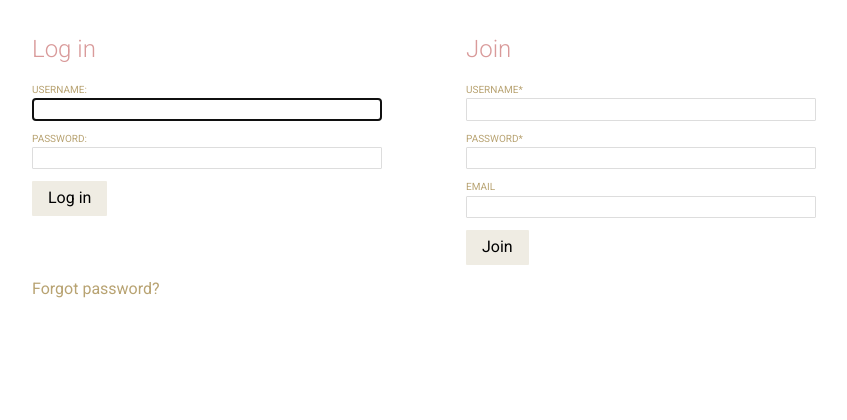
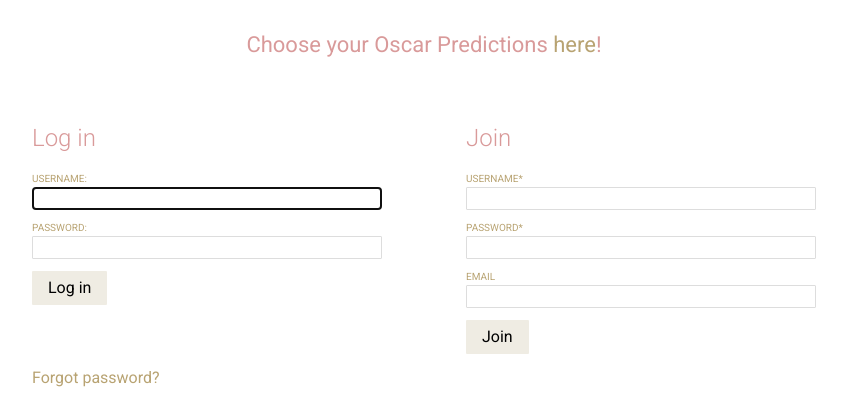
Before and after one commit to sirodoht/oscarator.com, a Django app: page /enter/ in a window 1280 px wide. Shown: the part 212-632 px from the top of the page, without its empty margins (216-1063 px from the left). Run offline with Django 3.2, Linux system fonts and the light colour scheme.

Commit message:
add cta for non voters

```diff
--- a/main/static/styles/main.css
+++ b/main/static/styles/main.css
@@ -477,3 +477,10 @@ textarea {
     color: #d99a9a;
     padding: 8px;
 }
+
+.cta {
+    text-align: center;
+    color: #d99a9a;
+    padding: 32px;
+    font-size: 22px;
+}
--- a/main/templates/main/layout.html
+++ b/main/templates/main/layout.html
@@ -37,6 +37,12 @@
         <div class="header-down"></div>
     </header>
 
+    {% if not request.user.vote_set.all %}
+    <div class="cta">
+        Choose your Oscar Predictions <a href="{% url 'main:user' request.user %}">here</a>!
+    </div>
+    {% endif %}
+
     {% block content %}
     {% endblock %}
 
```
